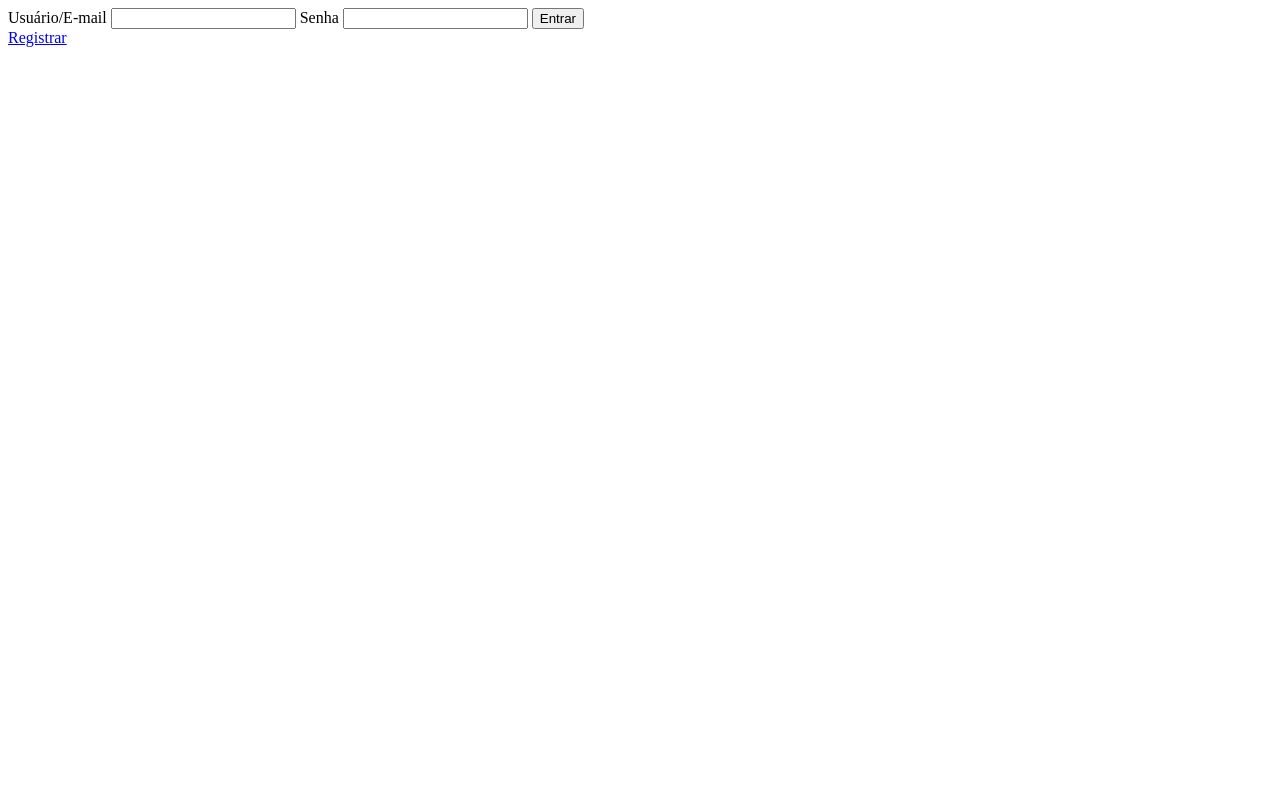
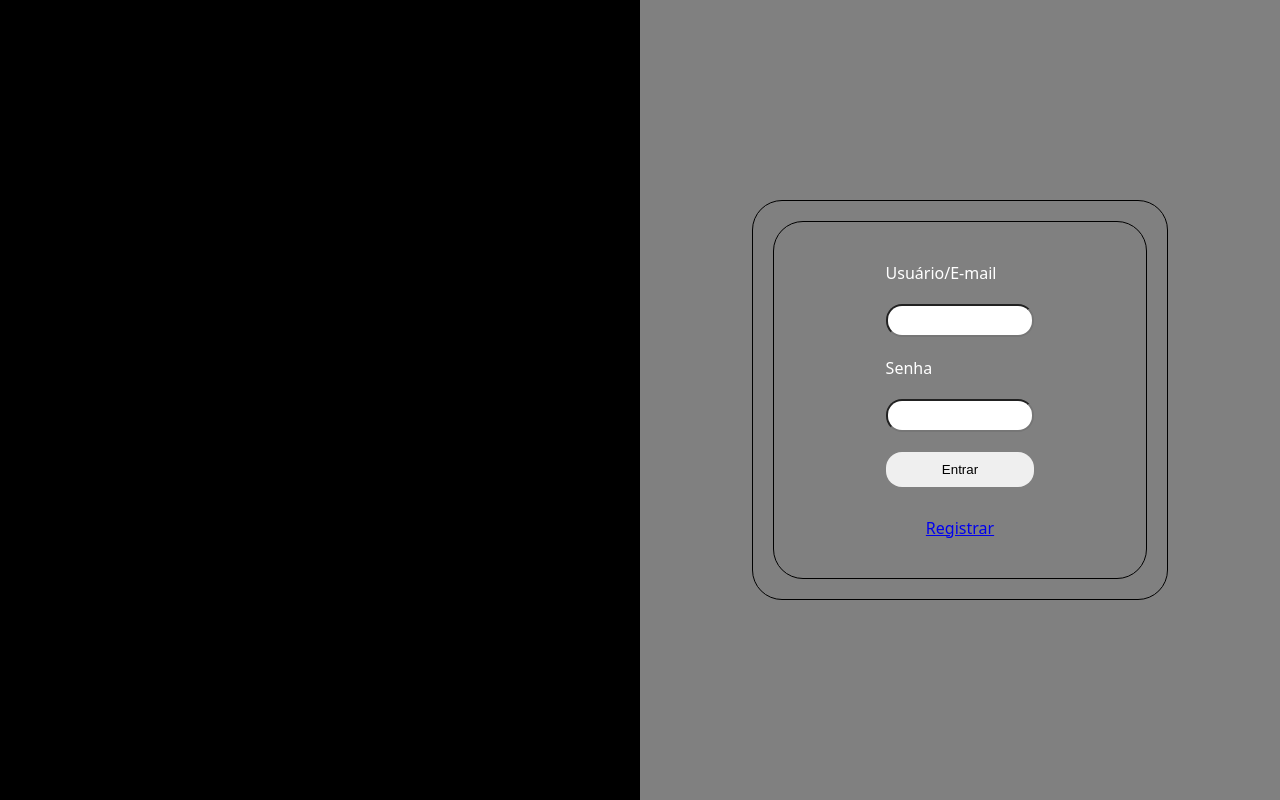
Before and after one commit to mlpasqualoto/gerenciador-de-tarefas, a website: page public/login.html in a window 1280 px wide. Drawn offline with Linux system fonts and the light colour scheme.

Commit message:
CSS básico login

```diff
--- a/public/login.html
+++ b/public/login.html
@@ -4,6 +4,89 @@
     <meta charset="UTF-8">
     <meta name="viewport" content="width=device-width, initial-scale=1.0">
     <title>Login</title>
+    <style>
+        body {
+            font-family: system-ui, -apple-system, BlinkMacSystemFont, 'Segoe UI', Roboto, Oxygen, Ubuntu, Cantarell, 'Open Sans', 'Helvetica Neue', sans-serif;
+            margin: 0;
+            padding: 0;
+            color: #FFFFFF;
+            overflow: hidden;
+        }
+
+        * {
+            box-sizing: border-box;
+        }
+
+        #totalScreen {
+            display: flex;
+            width: 100vw;
+            height: 100dvh;
+        }
+
+        #leftScreen {
+            background-color: #000000;
+            width: 50%;
+            height: 100%;
+        }
+
+        #rightScreen {
+            background-color: grey;
+            width: 50%;
+            height: 100%;
+            display: flex;
+            align-items: center;
+            justify-content: center;
+        }
+
+        #loginBox {
+            display: flex;
+            justify-content: center;
+            align-items: center;
+            width: 65%;
+            height: 50%;
+            border: black 1px solid;
+            border-radius: 30px;
+            padding: 20px;
+        }
+
+        #login {
+            display: flex;
+            flex-direction: column;
+            justify-content: center;
+            align-items: center;
+            width: 100%;
+            height: 100%;
+            border: black 1px solid;
+            border-radius: 30px;
+            gap: 30px;
+        }
+
+        form {
+            display: flex;
+            flex-direction: column;
+            width: 40%;
+            height: auto;
+            gap: 20px;
+        }
+
+        input:focus {
+            outline: none;
+        }
+
+        #password, #user {
+            border-radius: 16px;
+            padding: 7px 10px;
+        }
+
+        #submitBtn {
+            padding: 10px;
+            border-radius: 16px;
+            border: none;
+            cursor: pointer;
+        }
+
+
+    </style>
 </head>
 <body>
     <div id="totalScreen">
@@ -16,7 +99,7 @@
                         <input type="text" name="user" id="user" required>
                         <label for="password">Senha</label>
                         <input type="password" name="password" id="password" required>
-                        <button type="submit">Entrar</button>
+                        <button type="submit" id="submitBtn">Entrar</button>
                     </form>
                     <a href="register.html">Registrar</a>
                 </div>
```
